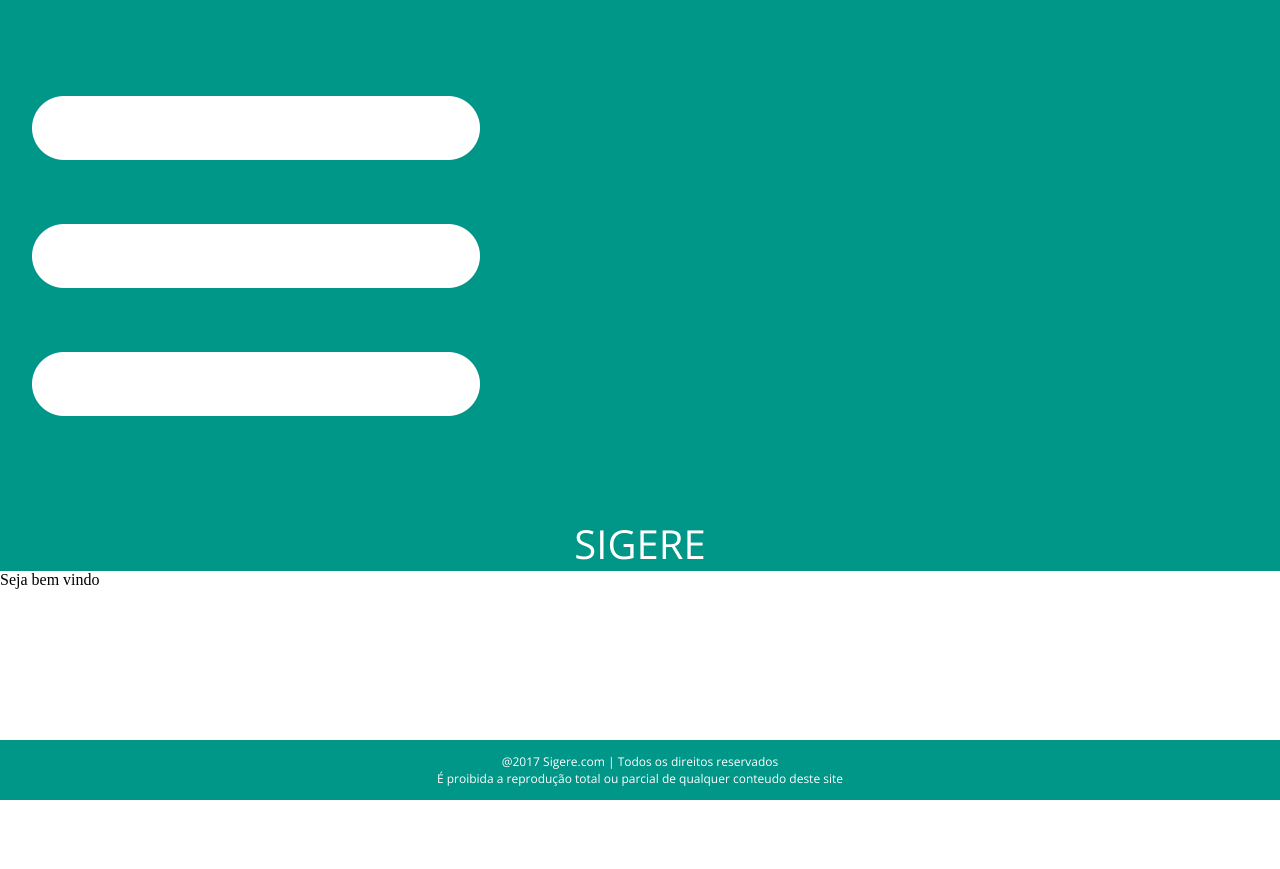
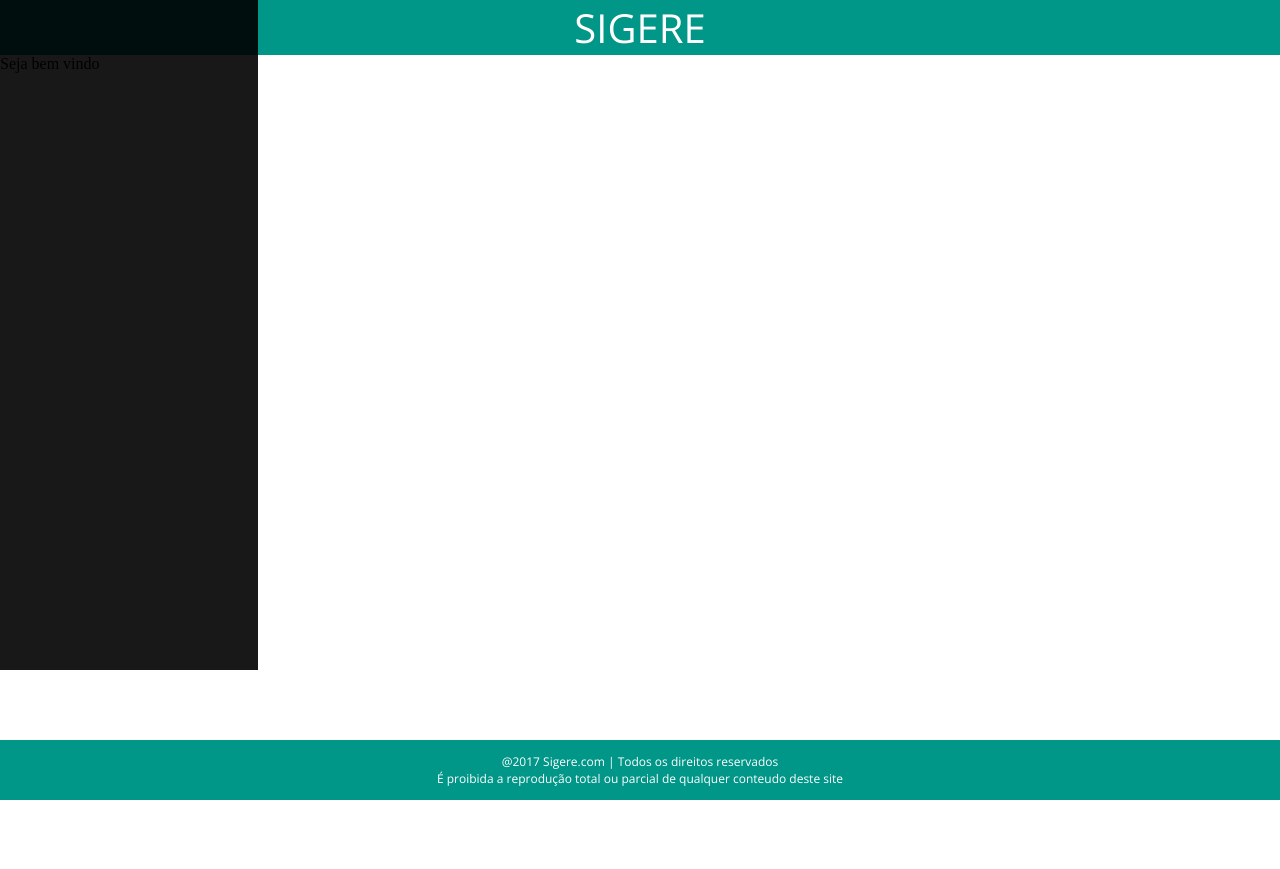
Before and after one commit to diogom10/energy, a CodeIgniter app: page /energia/index.php/sigere/home_view in a window 1280 px wide. Shown: the top 869 px of the page. After the commit the page ends 800 px from the top, so only its background shows below. Run offline with CodeIgniter, Linux system fonts and the light colour scheme; style sheets or scripts are compiled from the project's sources; some libraries are stand-ins or nearby versions.

Commit message:
21:40 12/07/2017

```diff
--- a/application/views/home_view.php
+++ b/application/views/home_view.php
@@ -24,13 +24,11 @@
 
 
         <div class="aside">
-
+            <div class="control-menu"></div>
         </div>
 
         <div class="header">
-                <div class="control-img">
-                    <img src="<?php echo base_url() ?>assets/images/menu.png" />
-                </div>
+
             <div class="title">SIGERE</div>
 
         </div>
--- a/assets/css/menu_vertical.css
+++ b/assets/css/menu_vertical.css
@@ -7,5 +7,13 @@
     Created on : 12/07/2017, 12:01:17
     Author     : user1
 */
+.aside {
+  width: 20%;
+  height: 668px;
+  border: solid 1px black;
+  position: absolute;
+  z-index: 999;
+  background-color: black;
+  opacity: 0.9; }
 
 /*# sourceMappingURL=menu_vertical.css.map */
--- a/assets/css/menu_vertical.scss
+++ b/assets/css/menu_vertical.scss
@@ -7,3 +7,14 @@
     Created on : 12/07/2017, 12:01:17
     Author     : user1
 */
+
+.aside
+{
+   width:20%;
+   height:668px;
+   border:solid 1px black;
+   position:absolute;
+   z-index: 999;
+   background-color: black;
+   opacity: 0.9;
+}
```
Also changed, not shown: 1 other file. Lines whose indentation alone changed are shown as unchanged.
